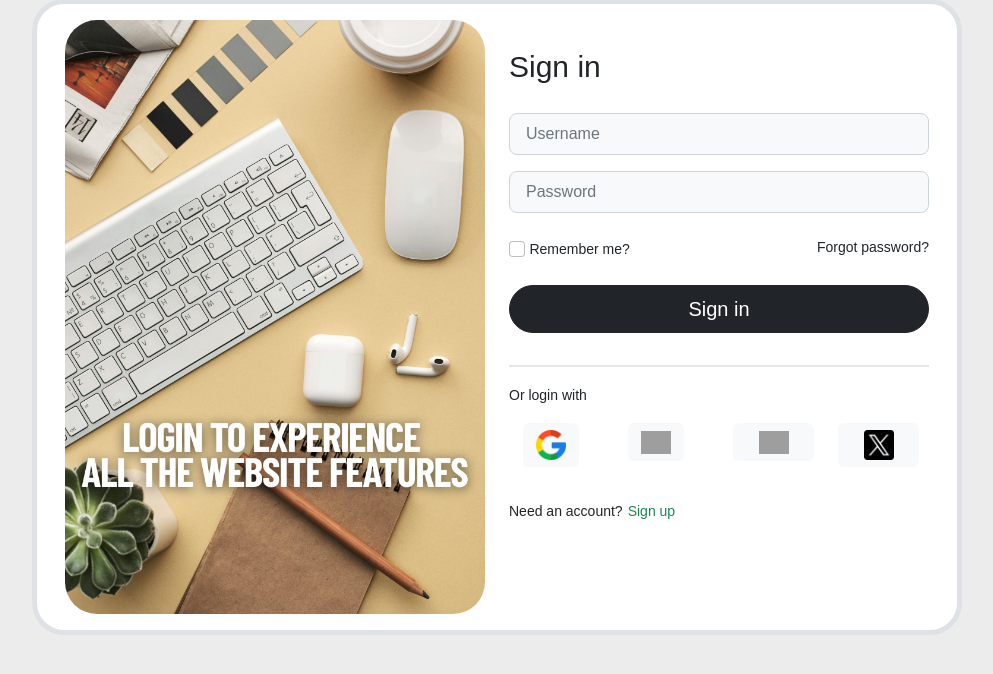
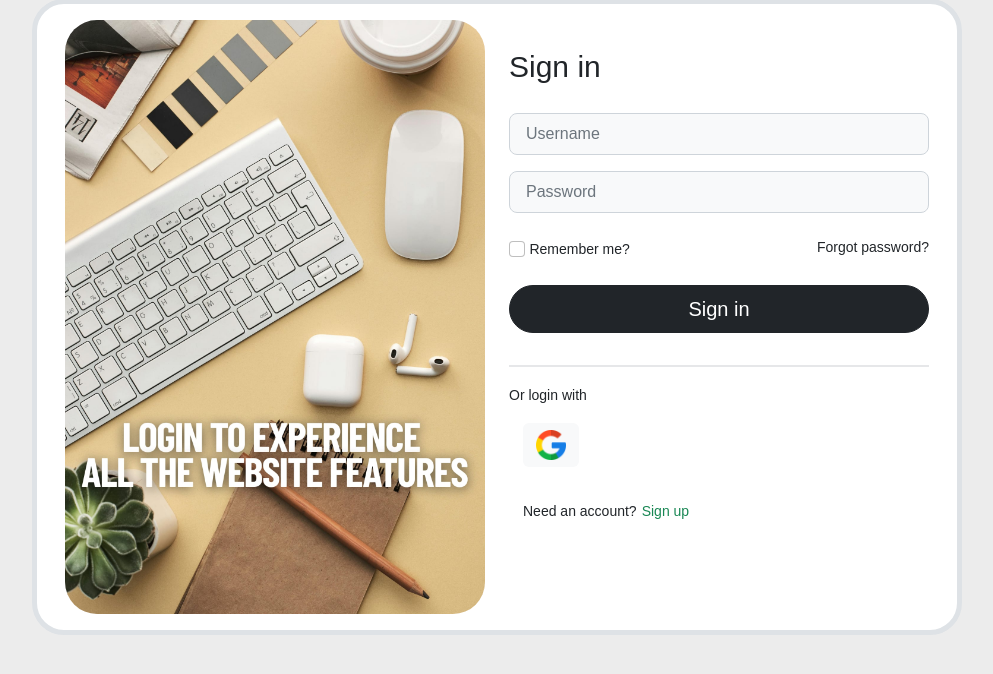
Before and after one commit to Thiennguyen012/Tech-store-e-comercial, a PHP site: page /Webbanhang/Login.php in a window 1280 px wide. Shown: the part 83-757 px from the top of the page, without its empty margins (143-1136 px from the left). Run offline with PHP 8.4, Linux system fonts and the light colour scheme; grey boxes are pictures that could not be loaded.

Commit message:
Anh xin giơ tay rút lui thôi, fb lỏ quá

```diff
--- a/Login.php
+++ b/Login.php
@@ -173,33 +173,6 @@ if ($_SERVER["REQUEST_METHOD"] == "POST") {
                   </a>
                 </div>
               </div>
-              <!-- tạo col thứ 2 -->
-              <div class="col-3">
-                <div class="input-group mb-lg-2">
-                  <a href="module/login-fb/Login-fb.php">
-                    <button class="btn bg-light w-100 fs-6" type="button">
-                      <img src="./img/facebook2.png" style="width: 30px" />
-                    </button>
-                  </a>
-                </div>
-              </div>
-              <!-- tạo col thứ 3 -->
-              <div class="col-3">
-                <div class="input-group mb-lg-2">
-                  <button class="btn bg-light w-100 fs-6">
-                    <img src="./img/instagram.png" style="width: 30px" />
-                  </button>
-                </div>
-              </div>
-              <!-- tạo col thứ 4 -->
-              <div class="col-3">
-                <div class="input-group mb-lg-2">
-                  <button class="btn bg-light w-100 fs-6">
-                    <img src="./img/twitter.png" style="width: 30px" />
-                  </button>
-                </div>
-              </div>
-            </div>
               <!-- tạo need an account và sign up cùng trên 1 hàng, lại dùng d-flex justify-content -->
               <div class="justify-content d-flex mt-4">
                 <div>
```
Also changed, not shown: module/login-fb/Login-fb.php (deleted), module/login-fb/fb-callback.php (deleted). Lines whose indentation alone changed are shown as unchanged.
